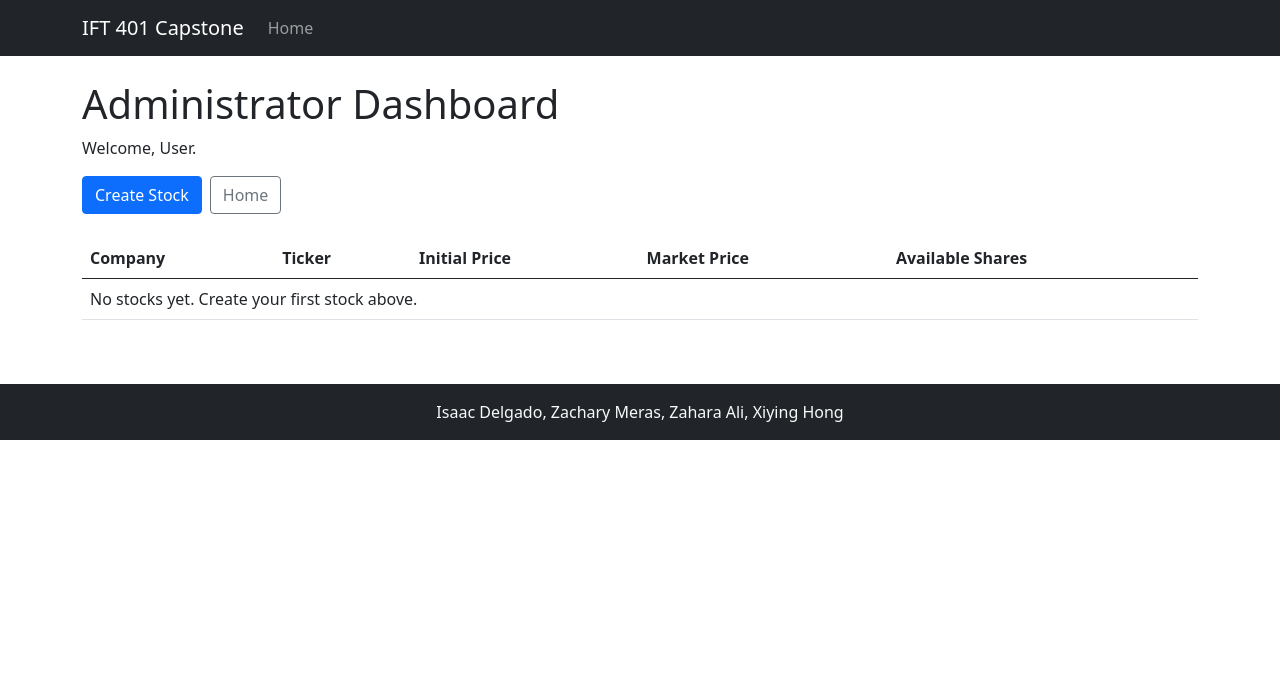
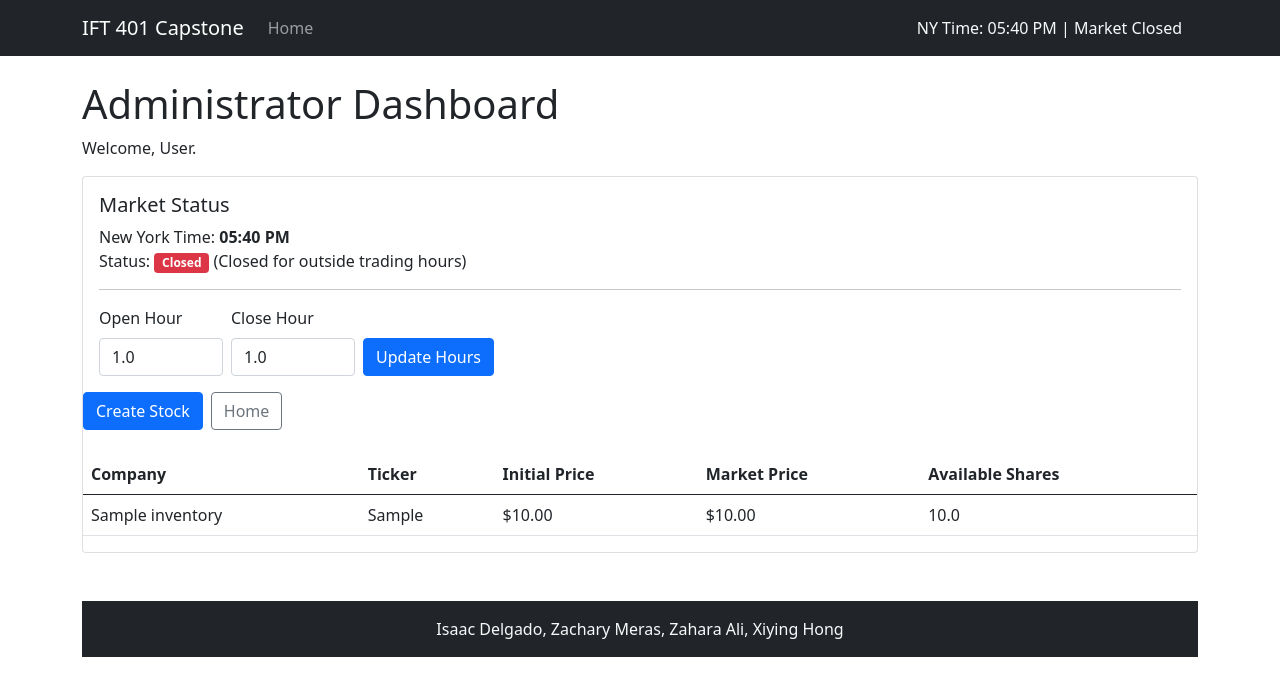
Before and after one commit to StrigonsAce/IFT-401-Capstone, a Flask app: page /admin in a window 1280 px wide. Shown: the top 696 px of the page. Run offline with Flask 3, Linux system fonts and the light colour scheme; the visitor is signed in with stand-in values (Sample User, id 1); tables that the repository leaves empty hold one stand-in row (values such as "Sample post").

Commit message:
market hour functionality

```diff
--- a/app.py
+++ b/app.py
@@ -7,6 +7,7 @@ from sqlalchemy.engine import URL
 from dotenv import load_dotenv
 from flask import Flask, render_template, redirect, url_for, flash, request, session, abort
 from flask_sqlalchemy import SQLAlchemy
+from market_utils import get_market_status
 
 
 load_dotenv()
@@ -34,6 +35,8 @@ class Administrator(db.Model):
     fullName = db.Column(db.String(100), nullable=False)
     email = db.Column(db.String(100), nullable=False)
     adminPassword = db.Column(db.String(255), nullable=False)
+    market_open = db.Column(db.Float, nullable=False, default=9.0)
+    market_close = db.Column(db.Float, nullable=False, default=17.0)
 
 class Company(db.Model):
     companyID = db.Column(db.Integer, nullable=False, primary_key=True)
@@ -92,6 +95,14 @@ class StockInventory(db.Model):
 
 with app.app_context():
     db.create_all()
+
+# hours from database or default 9 AM to 5PM
+@app.context_processor
+def inject_market_status():
+    admin = Administrator.query.first()
+    open_hour = admin.market_open if admin else 9.0
+    close_hour = admin.market_close if admin else 17.0
+    return dict(market_info=get_market_status(open_hour, close_hour))
 
 @app.route('/')
 def index():
@@ -223,10 +234,27 @@ def admin_dashboard():
         flash('Please log in again.', 'error')
         return redirect(url_for('index'))
 
+    stocks = StockInventory.query.all()
     return render_template(
         'admin_dashboard.html',
-        logged_admin=logged_admin
+        logged_admin=logged_admin,
+        stocks=stocks
     )
+
+@app.route('/admin/market_hours', methods=['POST'])
+def update_market_hours():
+    if session.get('role') != 'admin':
+        return redirect(url_for('index'))
+    admin = db.session.get(Administrator, session['admin_id'])
+
+    new_open = float(request.form['open_hour'])
+    new_close = float(request.form['close_hour'])
+    admin.market_open = new_open
+    admin.market_close = new_close
+    db.session.commit()
+    flash('Market hours updated', 'success')
+    return redirect(url_for('admin_dashboard'))
+
 
 @app.route('/admin/stocks/create', methods=['GET', 'POST'])
 def admin_create_stock():
--- /dev/null
+++ b/market_utils.py
@@ -0,0 +1,60 @@
+from datetime import datetime, time
+from zoneinfo import ZoneInfo
+
+#using NY time zone because of US stock market, like Nasdaq
+NY_TZ = ZoneInfo("America/New_York")
+
+holidays = {
+    #remainder of 2026
+    "2026-11-26": "Thanksgiving Day",
+    "2026-12-25": "Christmas Day",
+
+    #coming holidays 2027
+    "2027-01-01": "New Year's Day",
+    "2027-01-18": "Birthday of Martin Luther King Jr.",
+    "2027-02-15": "Washington's Birthday",
+    "2027-05-31": "Memorial Day",
+    "2027-06-19": "Juneteenth National Independence Day",
+    "2027-07-04": "Independence Day",
+    "2027-09-05": "Labor Day",
+    "2027-10-10": "Columbus Day",
+    "2027-11-11": "Veterans Day",
+    "2027-11-26": "Thanksgiving Day",
+    "2027-12-25": "Christmas Day"
+}
+
+def get_market_status(open_hour, close_hour):
+    now_ny = datetime.now(NY_TZ)
+    current_date_str = now_ny.strftime("%Y-%m-%d")
+    is_open = False #this is the default
+    reason = "Closed"
+
+    #before anything, check if the current day is listed holiday
+    if current_date_str in holidays:
+        reason = "Closed for Federal Holiday"
+    #then check it it's a weekend
+    elif now_ny.weekday() >= 5:
+        reason = "Closed for weekend"
+    else:
+        #then check the day's hours
+        current_time_float = now_ny.hour + (now_ny.minute / 60.0)
+        if open_hour <= current_time_float < close_hour:
+            is_open = True
+            reason = "Open"
+        else:
+            reason = "Closed for outside trading hours"
+    ny_time_display = now_ny.strftime("%I:%M %p")
+
+    #now for the open and closed times being displayed
+    open_time_display = f"{int(open_hour):02d}:{int((open_hour % 1) * 60):02d}"
+    close_time_display = f"{int(close_hour):02d}:{int((close_hour % 1) * 60):02d}"
+
+    return {
+        "ny_time": ny_time_display,
+        "is_open": is_open,
+        "reason": reason,
+        "open_time": open_time_display,
+        "close_time": close_time_display,
+        "open_hour": open_hour,
+        "close_hour": close_hour
+    }
--- a/templates/admin_dashboard.html
+++ b/templates/admin_dashboard.html
@@ -4,6 +4,33 @@
 {% block content %}
 <h1>Administrator Dashboard</h1>
 <p>Welcome, {{ logged_admin.fullName }}.</p>
+
+<div class="card mb-4 mt-3">
+    <div class="card-body">
+    <h5 class="card-title">Market Status</h5>
+    <p class="mb-2">New York Time: <strong>{{ market_info.ny_time }}</strong><br>
+    Status: {% if market_info.is_open %}
+        <span class="badge bg-success">Open</span>
+    {% else %}
+        <span class="badge bg-danger">Closed</span> ({{ market_info.reason }})
+    {% endif %}
+</p>
+<hr>
+<form method="POST" action="{{ url_for('update_market_hours') }}" class="row g-2 align-items-end">
+    <div class="col-auto">
+        <label class="form-label">Open Hour</label>
+        <input type="number" step="0.5" min="0" max="24" name="open_hour" class="form-control" value="{{ market_info.open_hour }}" required>
+    </div>
+    <div class="col-auto">
+        <label class="form-label">Close Hour</label>
+        <input type="number" step="0.5" min="0" max="24" name="close_hour" class="form-control" value="{{ market_info.close_hour }}" required>
+    </div>
+    <div class="col-auto">
+        <button type="submit" class="btn btn-primary">Update Hours</button>
+    </div>
+</form>
+</div>
+
 
 <div class="d-flex gap-2 mb-4">
     <a class="btn btn-primary"
--- a/templates/base.html
+++ b/templates/base.html
@@ -14,9 +14,12 @@
                 <span class="navbar-toggler-icon"></span>
             </button>
             <div class="collapse navbar-collapse" id="navbarNav">
-                <ul class="navbar-nav">
+                <ul class="navbar-nav w-100 d-flex justify-content-between">
                     <li class="nav-item">
                         <a class="nav-link" href="{{ url_for('index') }}">Home</a>
+                    </li>
+                    <li class="nav-item text-light d-flex align-items-center pe-3">
+                        NY Time: {{ market_info.ny_time }} | Market {% if market_info.is_open %}Open{% else %}Closed{% endif %}
                     </li>
                 </ul>
             </div>
```
